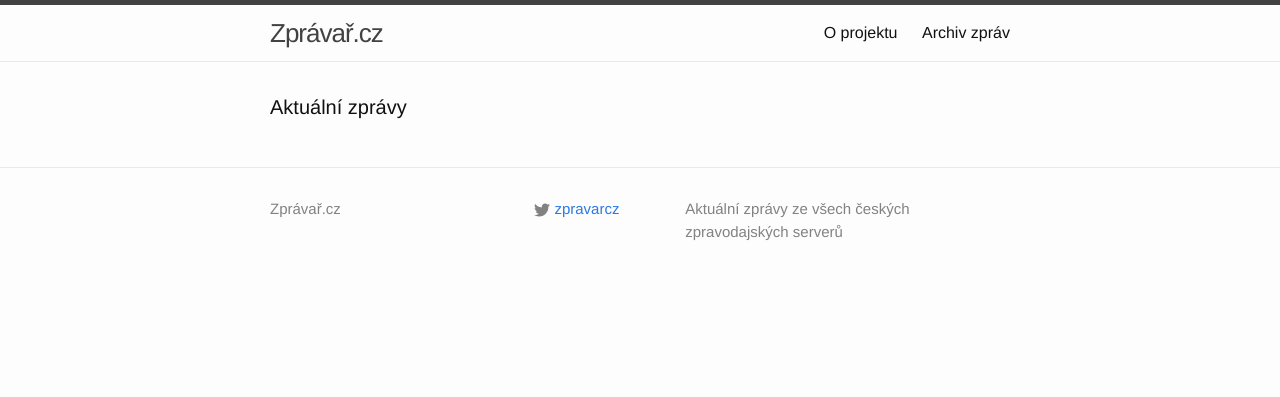
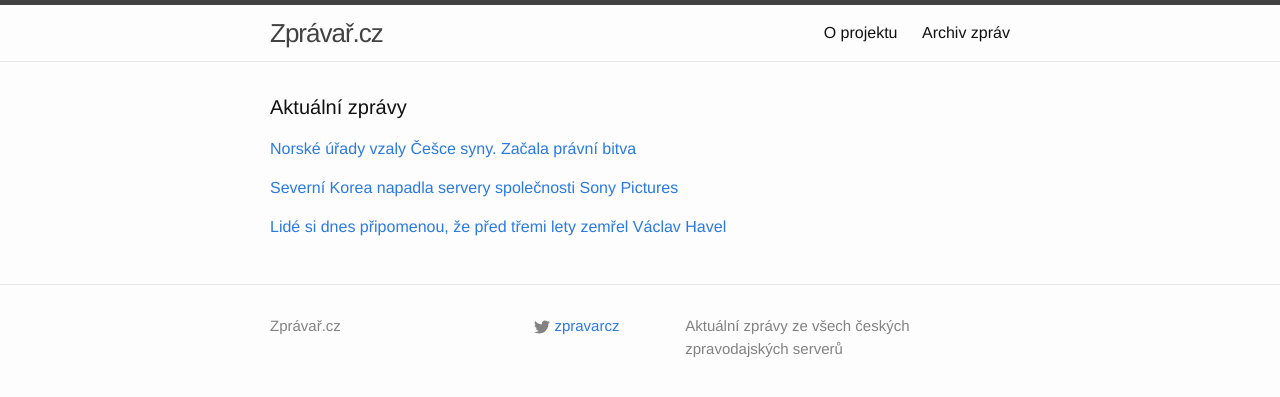
Before and after one commit to adliska/zpravar, a Jekyll site: the page built from index.html, in a window 1280 px wide. Shown: the top 397 px of the page. Built offline with Jekyll 4.4.1, drawn with Linux system fonts in a browser that asks for light colours.

Commit message:
zpravar news update

```diff
--- a/index.html
+++ b/index.html
@@ -5,4 +5,25 @@ layout: default
 <div class="home">
     <h1 class="page-heading">Aktuální zprávy</h1>
 
-</div>
+<p><a href="javascript:;" onclick="toggle_visibility('zpravy0')">Norské úřady vzaly Češce syny. Začala právní bitva</a></p>
+<div id="zpravy0" style="display:none">
+<ul>
+<li><a href=http://www.tyden.cz/rubriky/domaci/norske-urady-vzaly-cesce-syny-zacala-pravni-bitva_327659.html>Norské úřady vzaly Češce syny. Začala právní bitva - www.tyden.cz</a></li>
+<li><a href=http://www.novinky.cz/zahranicni/evropa/356682-ceska-jiz-norske-urady-odebraly-syny-podala-v-norsku-zalobu.html>Češka, jíž norské úřady odebraly syny, podala v Norsku žalobu - www.novinky.cz</a></li>
+<li><a href=http://www.ceskenoviny.cz/zpravy/zpravy/mfd-ceska-jiz-norske-urady-odebraly-syny-podala-v-norsku-zalobu/1160286>MfD:Češka, jíž norské úřady odebraly syny, podala v Norsku žalobu - www.ceskenoviny.cz</a></li>
+</ul>
+</div><p><a href="javascript:;" onclick="toggle_visibility('zpravy1')">Severní Korea napadla servery společnosti Sony Pictures</a></p>
+<div id="zpravy1" style="display:none">
+<ul>
+<li><a href=http://zpravy.aktualne.cz/zahranici/severni-korea-napadla-servery-spolecnosti-sony-pictures/r~7185a930867711e486b9002590604f2e/>Severní Korea napadla servery společnosti Sony Pictures - zpravy.aktualne.cz</a></li>
+<li><a href=http://www.novinky.cz/zahranicni/amerika/356681-za-hackerskym-utokem-na-sony-je-podle-fbi-severni-korea.html>Za hackerským útokem na Sony je podle FBI Severní Korea  - www.novinky.cz</a></li>
+<li><a href=http://www.ceskatelevize.cz/ct24/svet/295832-za-hackerskymi-utoky-kvuli-komedii-o-kimovi-stoji-pchjongjang/>Za hackerskými útoky kvůli komedii o Kimovi stojí Pchjongjang - www.ceskatelevize.cz</a></li>
+</ul>
+</div><p><a href="javascript:;" onclick="toggle_visibility('zpravy2')">Lidé si dnes připomenou, že před třemi lety zemřel Václav Havel</a></p>
+<div id="zpravy2" style="display:none">
+<ul>
+<li><a href=http://www.ceskenoviny.cz/zpravy/zpravy/lide-si-dnes-pripomenou-ze-pred-tremi-lety-zemrel-vaclav-havel/1160283>Lidé si dnes připomenou, že před třemi lety zemřel Václav Havel - www.ceskenoviny.cz</a></li>
+<li><a href=http://www.lidovky.cz/cesko-opet-vzpomina-na-havla-svicky-divadlo-i-kratke-kalhoty-prm-/zpravy-domov.aspx?c=A141217_180033_ln_domov_ml>Česko opět vzpomíná na Havla: svíčky, divadlo i krátké kalhoty  - www.lidovky.cz</a></li>
+<li><a href=http://www.rozhlas.cz/_zprava/pred-tremi-lety-zemrel-vaclav-havel-lide-si-ho-budou-pripominat-na-akcich-po-cele-republice--1434025>Před třemi lety zemřel Václav Havel. Lidé si ho budou připomínat na akcích po celé republice - www.rozhlas.cz</a></li>
+</ul>
+</div></div>
```
